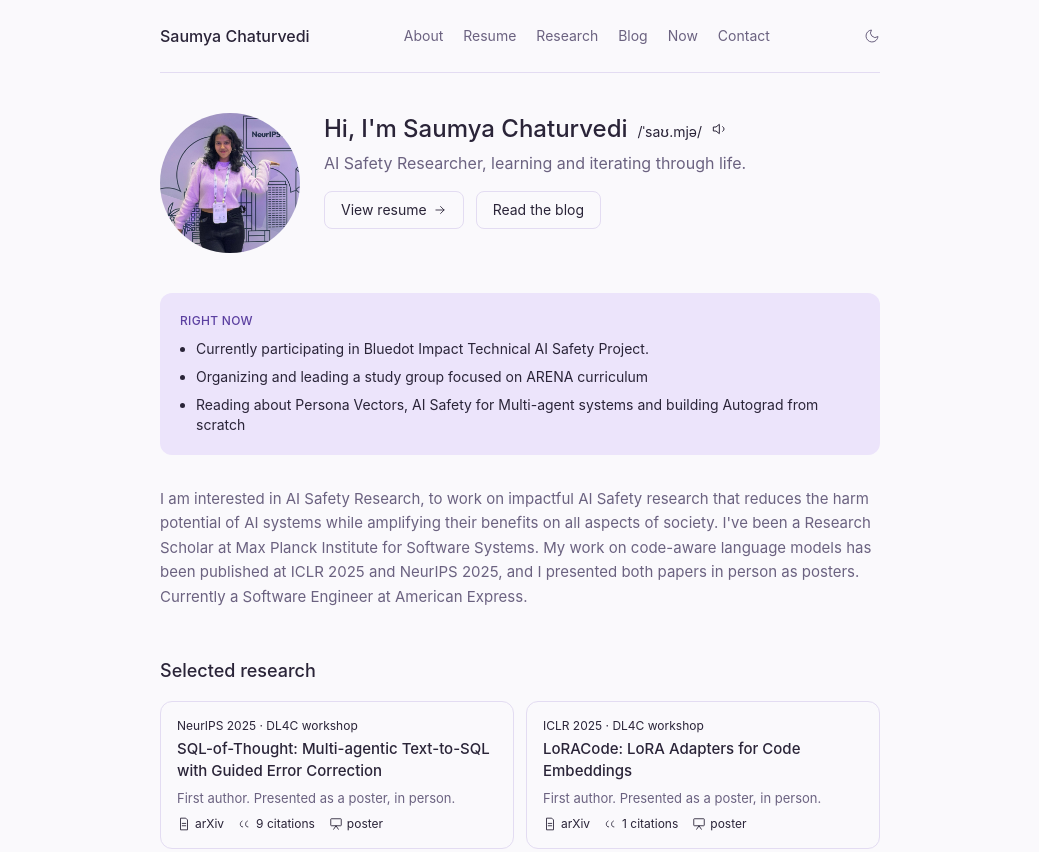
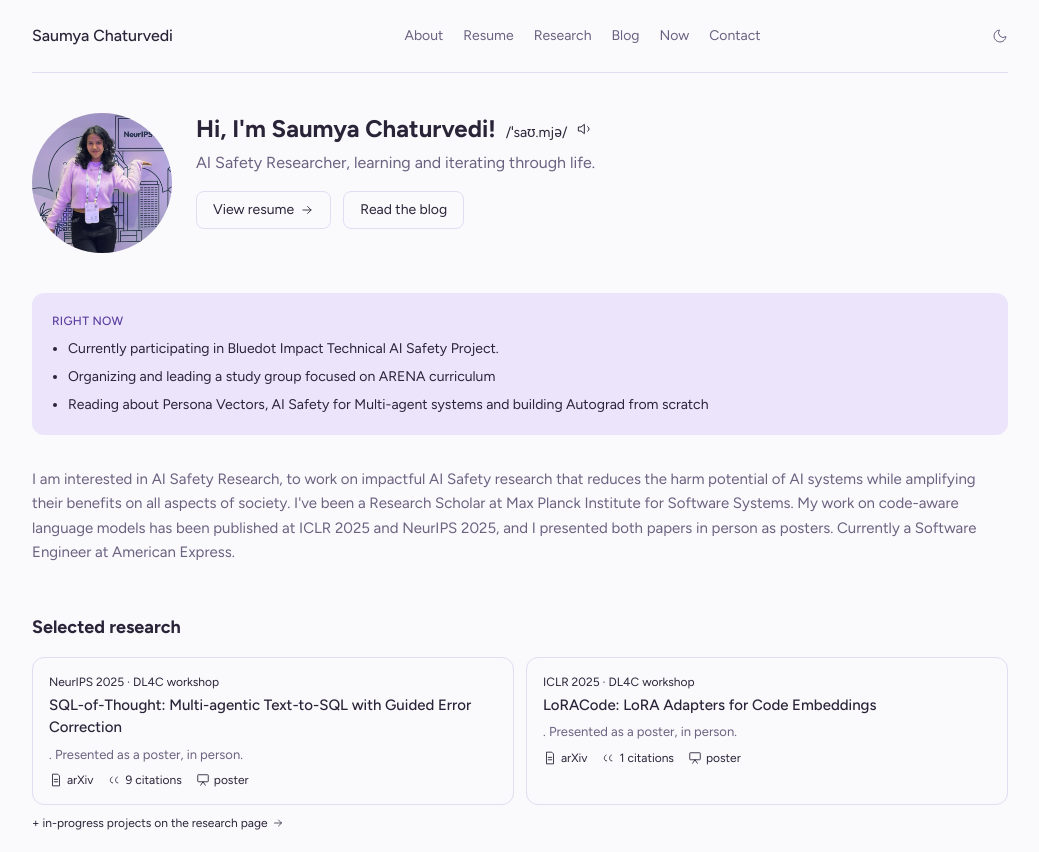
Before and after one commit to shollercoaster/shollercoaster.github.io, an Astro site: page / in a window 1280 px wide. Shown: the top 852 px of the page, without its empty margins (120-1159 px from the left). Built offline with nearby package versions, Linux system fonts and the light colour scheme; Astro itself is replaced by a stand-in of ours; some packages are replaced by stand-ins of ours.

Commit message:
animations and layout changes

```diff
--- a/src/data/research.ts
+++ b/src/data/research.ts
@@ -9,7 +9,7 @@ export interface ResearchProject {
   title: string;
   status: ResearchStatus;
   venue?: string; // e.g. "ICLR 2025 · DL4C workshop"
-  role: string; // e.g. "First author"
+  authors: string; // e.g. "Saumya Chaturvedi, Aman Chadha, Laurent Bindschaedler"
   summary: string; // 1-3 sentences
   links: {
     arxiv?: string;
@@ -31,7 +31,7 @@ export const researchProjects: ResearchProject[] = [
     title: 'SQL-of-Thought: Multi-agentic Text-to-SQL with Guided Error Correction',
     status: 'published',
     venue: 'NeurIPS 2025 · DL4C workshop',
-    role: 'First author',
+    authors: 'Saumya Chaturvedi, Aman Chadha, Laurent Bindschaedler',
     summary:
       'A multi-agent framework that decomposes the Text2SQL task into schema linking, subproblem identification, query plan generation, SQL generation, and a guided correction loop. Unlike prior systems that rely only on execution-based static correction, we introduce taxonomy-guided dynamic error modification informed by in-context learning.',
     links: {
@@ -48,7 +48,7 @@ export const researchProjects: ResearchProject[] = [
     title: 'LoRACode: LoRA Adapters for Code Embeddings',
     status: 'published',
     venue: 'ICLR 2025 · DL4C workshop',
-    role: 'First author',
+    authors: 'Saumya Chaturvedi, Aman Chadha, Laurent Bindschaedler',
     summary:
       'Introducing a novel method for finetuning code embedding models on code retrieval based on text and code queries, using low rank adapters, achieving substantial improvements on Mean Reciprocal Rank only on a small subset of trainable parameters.',
     links: {
--- a/src/layouts/BaseLayout.astro
+++ b/src/layouts/BaseLayout.astro
@@ -43,7 +43,7 @@ const navLinks = [
     </script>
   </head>
   <body>
-    <div class="max-w-3xl mx-auto px-6">
+    <div class="max-w-5xl mx-auto px-6">
       <header class="flex items-center justify-between py-6 border-b" style="border-color: var(--color-border);">
         <a href="/" class="font-medium" style="color: var(--color-text);">{site.name}</a>
         <nav class="flex gap-5 text-sm" style="color: var(--color-text-muted);">
--- a/src/pages/index.astro
+++ b/src/pages/index.astro
@@ -24,9 +24,9 @@ const categoryLabels: Record<string, string> = {
   <div class="grid grid-cols-[140px_1fr] gap-6 items-start mb-10">
     <img src="/images/profile.jpeg" alt={site.name} class="w-[140px] h-[140px] rounded-full object-cover" />
 
-    <div>
+    <div class="animate-hero-delay">
       <div class="flex items-baseline gap-2.5 mb-1.5 flex-wrap">
-        <h1 class="text-2xl font-medium">Hi, I'm {site.name}</h1>
+        <h1 class="text-2xl font-medium">Hi, I'm {site.name}!</h1>
         <span class="text-sm" style="color: var(--color-text-faint);">{site.pronunciation}</span>
         <button
           id="play-pronunciation"
--- a/src/styles/global.css
+++ b/src/styles/global.css
@@ -14,9 +14,13 @@
   --color-accent-soft: #ece4fb;
   --color-accent-text: #5b3fa0;
 
-  --font-sans: "Inter", ui-sans-serif, system-ui, sans-serif;
+  --font-sans: "Figtree", ui-sans-serif, system-ui, sans-serif;
   --font-serif: "Source Serif 4", Georgia, serif;
   --font-mono: "JetBrains Mono", ui-monospace, monospace;
+}
+
+h1, h2, h3, h4, h5, h6 {
+  font-weight: 700 !important;
 }
 
 :root {
@@ -156,3 +160,30 @@ body {
   overflow-y: hidden;
   padding: 0.25em 0;
 }
+
+@keyframes fadeSlideIn {
+  from {
+    opacity: 0;
+    transform: translateX(-20px);
+  }
+  to {
+    opacity: 1;
+    transform: translateX(0);
+  }
+}
+
+.animate-hero {
+  animation: fadeSlideIn 0.6s ease-out;
+}
+
+.animate-hero-delay {
+  animation: fadeSlideIn 0.6s ease-out 0.15s both;
+}
+
+.hover-lift {
+  transition: transform 0.15s ease, box-shadow 0.15s ease;
+}
+.hover-lift:hover {
+  transform: translateY(-3px);
+  box-shadow: 0 4px 16px rgba(124, 92, 191, 0.15);
+}
```
Also changed, not shown: src/content/blog/my-productivity-system/index.md (+4 -0 lines).
